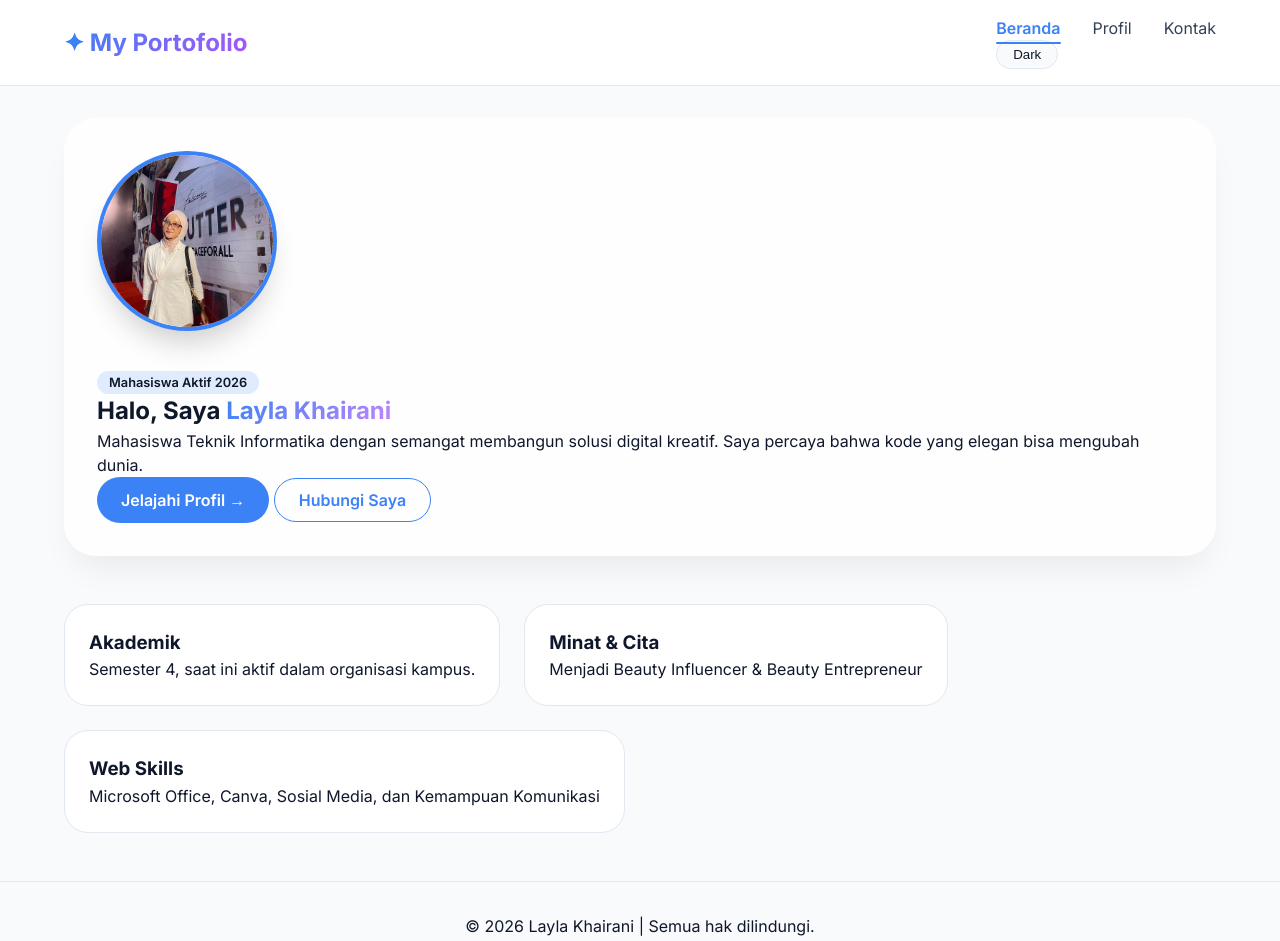
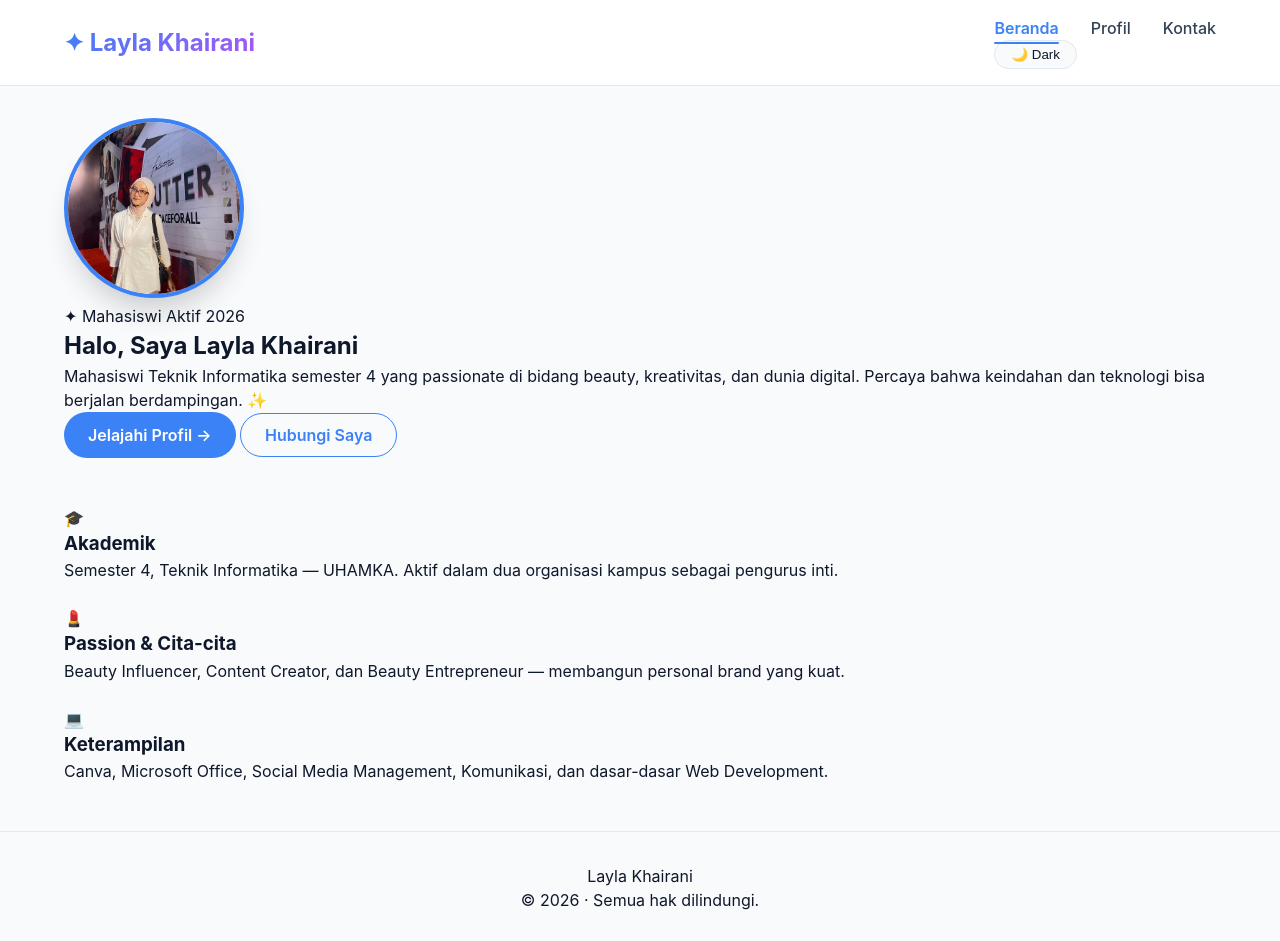
Before and after one commit to laylakhairani/portofolio, a plain HTML site: page index.html in a window 1280 px wide. Drawn offline with Linux system fonts and the light colour scheme.

Commit message:
Update index.html

```diff
--- a/index.html
+++ b/index.html
@@ -2,95 +2,89 @@
 <html lang="id">
   <head>
     <meta charset="UTF-8" />
-    <meta
-      name="viewport"
-      content="width=device-width, initial-scale=1.0, viewport-fit=cover"
-    />
-    <title>Home | Portfolio Mahasiswa</title>
+    <meta name="viewport" content="width=device-width, initial-scale=1.0" />
+    <title>Beranda | Layla Khairani</title>
     <link rel="stylesheet" href="style.css" />
     <script src="script.js" defer></script>
-    <!-- Google Fonts untuk tampilan modern -->
-    <link
-      href="https://fonts.googleapis.com/css2?family=Inter:opsz,wght@14..32,300;14..32,400;14..32,600;14..32,700&display=swap"
-      rel="stylesheet"
-    />
   </head>
   <body>
+
     <header>
       <div class="container header-container">
-        <div class="logo"><span class="logo-icon">✦</span> My Portofolio</div>
+        <a href="index.html" class="logo">✦ Layla Khairani</a>
         <nav>
           <ul class="nav-links">
             <li><a href="index.html" class="nav-link active">Beranda</a></li>
             <li><a href="profil.html" class="nav-link">Profil</a></li>
             <li><a href="kontak.html" class="nav-link">Kontak</a></li>
           </ul>
-          <button
-            id="darkModeToggle"
-            class="dark-toggle"
-            aria-label="Dark mode toggle"
-          >
-            Dark
-          </button>
+          <button id="darkModeToggle" class="dark-toggle">🌙 Dark</button>
         </nav>
       </div>
     </header>
 
     <main>
       <div class="container">
-        <section class="hero glass-card">
-          <div class="hero-content">
-            <div class="profile-image-wrapper">
-              <img
-                src="Ranni.jpeg"
-                alt="Foto Diri Mahasiswa"
-                class="profile-photo"
-              />
-              <div class="image-glow"></div>
+
+        <section class="hero">
+          <div class="hero-bg-deco"></div>
+          <div class="hero-inner">
+
+            <div class="photo-frame animate animate-d1">
+              <img src="Ranni.jpeg" alt="Foto Layla Khairani" class="profile-photo" />
             </div>
+
             <div class="hero-text">
-              <span class="badge">Mahasiswa Aktif 2026</span>
-              <h1>
-                Halo, Saya <span class="gradient-text">Layla Khairani</span>
+              <div class="hero-eyebrow animate animate-d1">
+                <span>✦</span> Mahasiswi Aktif 2026
+              </div>
+              <h1 class="hero-title animate animate-d2">
+                Halo, Saya
+                <span class="grad-name">Layla Khairani</span>
               </h1>
-              <p>
-                Mahasiswa Teknik Informatika dengan semangat membangun solusi
-                digital kreatif. Saya percaya bahwa kode yang elegan bisa
-                mengubah dunia.
+              <p class="hero-desc animate animate-d3">
+                Mahasiswi Teknik Informatika semester 4 yang passionate di bidang
+                beauty, kreativitas, dan dunia digital. Percaya bahwa keindahan
+                dan teknologi bisa berjalan berdampingan. ✨
               </p>
-              <div class="hero-buttons">
+              <div class="hero-cta animate animate-d4">
                 <a href="profil.html" class="btn-primary">Jelajahi Profil →</a>
                 <a href="kontak.html" class="btn-outline">Hubungi Saya</a>
               </div>
             </div>
+
           </div>
         </section>
 
-        <section class="highlights">
-          <div class="card modern-card">
+        <section class="highlights animate animate-d5">
+          <div class="hi-card">
+            <span class="hi-card-icon">🎓</span>
             <h3>Akademik</h3>
-            <p>Semester 4, saat ini aktif dalam organisasi kampus.</p>
+            <p>Semester 4, Teknik Informatika — UHAMKA. Aktif dalam dua organisasi kampus sebagai pengurus inti.</p>
           </div>
-          <div class="card modern-card">
-            <div class="card-icon"></div>
-            <h3>Minat & Cita</h3>
-            <p>Menjadi Beauty Influencer & Beauty Entrepreneur</p>
+          <div class="hi-card">
+            <span class="hi-card-icon">💄</span>
+            <h3>Passion & Cita-cita</h3>
+            <p>Beauty Influencer, Content Creator, dan Beauty Entrepreneur — membangun personal brand yang kuat.</p>
           </div>
-          <div class="card modern-card">
-            <div class="card-icon"></div>
-            <h3>Web Skills</h3>
-            <p>
-              Microsoft Office, Canva, Sosial Media, dan Kemampuan Komunikasi
-            </p>
+          <div class="hi-card">
+            <span class="hi-card-icon">💻</span>
+            <h3>Keterampilan</h3>
+            <p>Canva, Microsoft Office, Social Media Management, Komunikasi, dan dasar-dasar Web Development.</p>
           </div>
         </section>
+
       </div>
     </main>
 
     <footer>
       <div class="container">
-        <p>© 2026 Layla Khairani | Semua hak dilindungi.</p>
+        <div class="footer-inner">
+          <span class="footer-name">Layla Khairani</span>
+          <p class="footer-copy">© 2026 · Semua hak dilindungi.</p>
+        </div>
       </div>
     </footer>
+
   </body>
 </html>
```
